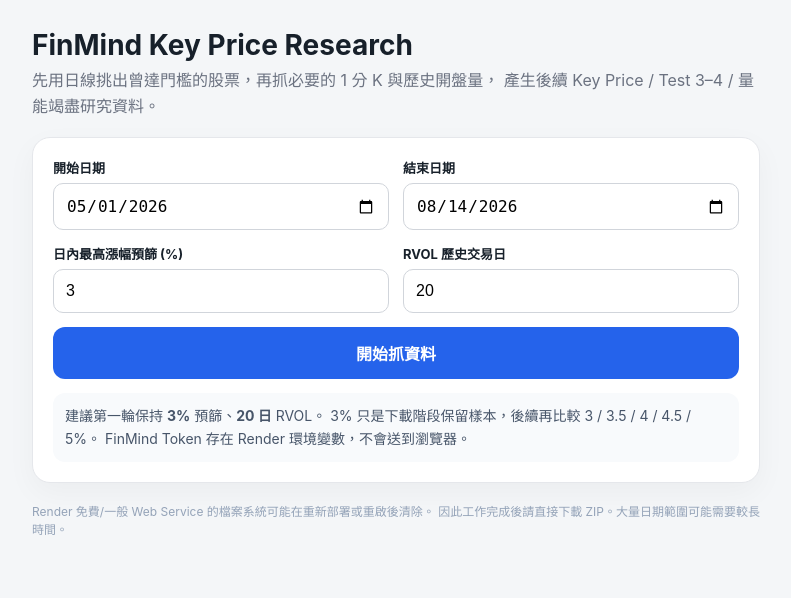
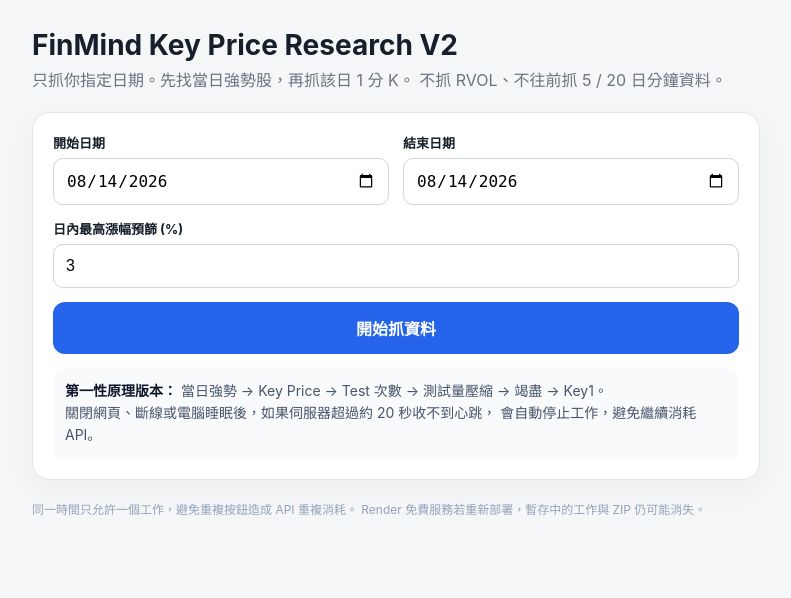
Before and after one commit to ting78963/finmind-keyprice-research, a Flask app: page / in a window 1280 px wide. Shown: the top 598 px of the page, without its empty margins (244-1035 px from the left). Run offline with Flask 3, Linux system fonts and the light colour scheme; parts of the project's set-up code (start-up, migrations or seed data) failed here and were passed over.

Commit message:
Add files via upload

```diff
--- a/templates/index.html
+++ b/templates/index.html
@@ -3,44 +3,46 @@
 <head>
   <meta charset="utf-8">
   <meta name="viewport" content="width=device-width,initial-scale=1">
-  <title>FinMind Key Price Research</title>
+  <title>FinMind Key Price Research V2</title>
   <style>
     :root{
       --bg:#f4f6f8; --card:#fff; --text:#17202a; --muted:#6b7280;
       --green:#18794e; --line:#e5e7eb; --blue:#2563eb; --danger:#b91c1c;
+      --warn:#92400e;
     }
     *{box-sizing:border-box}
     body{
-      margin:0; background:var(--bg); color:var(--text);
+      margin:0;background:var(--bg);color:var(--text);
       font-family:-apple-system,BlinkMacSystemFont,"Segoe UI","Noto Sans TC",sans-serif;
     }
     .wrap{max-width:760px;margin:0 auto;padding:28px 16px 60px}
-    .hero{margin-bottom:18px}
     h1{font-size:28px;margin:0 0 6px}
-    .sub{color:var(--muted);line-height:1.6}
+    .sub{color:var(--muted);line-height:1.6;margin-bottom:18px}
     .card{
       background:var(--card);border:1px solid var(--line);border-radius:18px;
-      padding:20px;box-shadow:0 10px 30px rgba(0,0,0,.04);
+      padding:20px;box-shadow:0 10px 30px rgba(0,0,0,.04)
     }
     .grid{display:grid;grid-template-columns:1fr 1fr;gap:14px}
     label{display:block;font-size:13px;font-weight:700;margin-bottom:6px}
     input{
       width:100%;font-size:16px;padding:12px;border-radius:10px;
-      border:1px solid #d1d5db;background:#fff;
+      border:1px solid #d1d5db;background:#fff
     }
     .full{grid-column:1/-1}
     button,.download{
-      display:inline-block;width:100%;border:0;border-radius:12px;
-      padding:14px 16px;font-size:16px;font-weight:800;cursor:pointer;
-      text-align:center;text-decoration:none;
+      width:100%;border:0;border-radius:12px;padding:14px 16px;
+      font-size:16px;font-weight:800;cursor:pointer;text-align:center;
+      text-decoration:none;display:inline-block
     }
-    button{background:var(--blue);color:white}
+    #startBtn{background:var(--blue);color:#fff}
+    #cancelBtn{background:#fff;color:var(--danger);border:1px solid #fecaca;margin-top:10px;display:none}
     button:disabled{opacity:.55;cursor:not-allowed}
-    .download{background:var(--green);color:white;margin-top:12px}
+    .download{background:var(--green);color:#fff;margin-top:12px}
     .note{
       margin-top:14px;padding:12px;border-radius:12px;background:#f8fafc;
       color:#475569;font-size:14px;line-height:1.6
     }
+    .note strong{color:#0f172a}
     .status{margin-top:18px;display:none}
     .bar{height:12px;background:#e5e7eb;border-radius:999px;overflow:hidden}
     .fill{height:100%;width:0;background:var(--green);transition:width .3s}
@@ -48,48 +50,44 @@
     .msg{font-size:14px;color:#475569;word-break:break-word}
     .pct{font-weight:800}
     .error{color:var(--danger)}
-    .foot{margin-top:20px;color:#94a3b8;font-size:12px;line-height:1.5}
+    .warn{color:var(--warn)}
+    .foot{margin-top:20px;color:#94a3b8;font-size:12px;line-height:1.6}
     @media(max-width:560px){.grid{grid-template-columns:1fr}.full{grid-column:auto}}
   </style>
 </head>
 <body>
 <div class="wrap">
-  <div class="hero">
-    <h1>FinMind Key Price Research</h1>
-    <div class="sub">
-      先用日線挑出曾達門檻的股票，再抓必要的 1 分 K 與歷史開盤量，
-      產生後續 Key Price / Test 3–4 / 量能竭盡研究資料。
-    </div>
+  <h1>FinMind Key Price Research V2</h1>
+  <div class="sub">
+    只抓你指定日期。先找當日強勢股，再抓該日 1 分 K。
+    不抓 RVOL、不往前抓 5 / 20 日分鐘資料。
   </div>
 
   <div class="card">
     <div class="grid">
       <div>
         <label>開始日期</label>
-        <input id="start" type="date" value="2026-05-01">
+        <input id="start" type="date" value="2026-08-14">
       </div>
       <div>
         <label>結束日期</label>
         <input id="end" type="date" value="2026-08-14">
       </div>
-      <div>
+      <div class="full">
         <label>日內最高漲幅預篩 (%)</label>
         <input id="screen" type="number" min="0" max="10" step="0.5" value="3">
       </div>
-      <div>
-        <label>RVOL 歷史交易日</label>
-        <input id="warmup" type="number" min="5" max="60" step="1" value="20">
-      </div>
-
       <div class="full">
         <button id="startBtn" onclick="startJob()">開始抓資料</button>
+        <button id="cancelBtn" onclick="cancelJob()">停止抓資料</button>
       </div>
     </div>
 
     <div class="note">
-      建議第一輪保持 <b>3%</b> 預篩、<b>20 日</b> RVOL。
-      3% 只是下載階段保留樣本，後續再比較 3 / 3.5 / 4 / 4.5 / 5%。
-      FinMind Token 存在 Render 環境變數，不會送到瀏覽器。
+      <strong>第一性原理版本：</strong>
+      當日強勢 → Key Price → Test 次數 → 測試量壓縮 → 竭盡 → Key1。<br>
+      關閉網頁、斷線或電腦睡眠後，如果伺服器超過約 20 秒收不到心跳，
+      會自動停止工作，避免繼續消耗 API。
     </div>
 
     <div id="status" class="status">
@@ -103,16 +101,19 @@
   </div>
 
   <div class="foot">
-    Render 免費/一般 Web Service 的檔案系統可能在重新部署或重啟後清除。
-    因此工作完成後請直接下載 ZIP。大量日期範圍可能需要較長時間。
+    同一時間只允許一個工作，避免重複按鈕造成 API 重複消耗。
+    Render 免費服務若重新部署，暫存中的工作與 ZIP 仍可能消失。
   </div>
 </div>
 
 <script>
-let timer = null;
+let jobId = null;
+let pollTimer = null;
+let heartbeatTimer = null;
 
 async function startJob(){
   const btn = document.getElementById("startBtn");
+  const cancelBtn = document.getElementById("cancelBtn");
   const status = document.getElementById("status");
   const result = document.getElementById("result");
 
@@ -124,7 +125,6 @@
     start: document.getElementById("start").value,
     end: document.getElementById("end").value,
     screen_pct: Number(document.getElementById("screen").value),
-    warmup_days: Number(document.getElementById("warmup").value),
   };
 
   try{
@@ -133,20 +133,65 @@
       headers:{"Content-Type":"application/json"},
       body:JSON.stringify(payload)
     });
-    const data = await r.json();
+
+    const text = await r.text();
+    let data;
+    try{
+      data = JSON.parse(text);
+    }catch{
+      throw new Error("伺服器回傳非 JSON，請看 Render Logs");
+    }
+
     if(!r.ok) throw new Error(data.error || "無法建立工作");
-    poll(data.job_id);
+
+    jobId = data.job_id;
+    cancelBtn.style.display = "block";
+
+    startHeartbeat();
+    poll();
+
   }catch(e){
     setError(e.message);
     btn.disabled = false;
   }
 }
 
-async function poll(jobId){
-  clearTimeout(timer);
+function startHeartbeat(){
+  stopHeartbeat();
+
+  heartbeatTimer = setInterval(async ()=>{
+    if(!jobId) return;
+    try{
+      await fetch(`/heartbeat/${jobId}`, {method:"POST"});
+    }catch(e){
+      // 不立即報錯；後端會用 timeout 自動取消
+    }
+  }, 5000);
+}
+
+function stopHeartbeat(){
+  if(heartbeatTimer){
+    clearInterval(heartbeatTimer);
+    heartbeatTimer = null;
+  }
+}
+
+async function poll(){
+  if(!jobId) return;
+
+  clearTimeout(pollTimer);
+
   try{
     const r = await fetch(`/status/${jobId}`);
-    const data = await r.json();
+    const text = await r.text();
+
+    let data;
+    try{
+      data = JSON.parse(text);
+    }catch{
+      throw new Error("狀態回傳中斷，請查看 Render Logs");
+    }
+
     if(!r.ok) throw new Error(data.error || "狀態查詢失敗");
 
     const p = Math.round(Number(data.progress || 0));
@@ -155,29 +200,71 @@
     document.getElementById("msg").textContent = data.message || "";
 
     if(data.status === "done"){
+      finishJob();
       document.getElementById("result").innerHTML =
-        `<a class="download" href="${data.download}">下載研究資料 ZIP</a>`;
-      document.getElementById("startBtn").disabled = false;
+        `<a class="download" href="${data.download}">下載 Key Price 研究資料 ZIP</a>`;
+      return;
+    }
+
+    if(data.status === "cancelled"){
+      finishJob();
+      document.getElementById("msg").innerHTML =
+        `<span class="warn">${data.message || "工作已停止"}</span>`;
       return;
     }
 
     if(data.status === "error"){
+      finishJob();
       setError(data.message || "發生錯誤");
-      document.getElementById("startBtn").disabled = false;
       return;
     }
 
-    timer = setTimeout(()=>poll(jobId), 1800);
+    pollTimer = setTimeout(poll, 1800);
+
   }catch(e){
     setError(e.message);
-    document.getElementById("startBtn").disabled = false;
+    // 不立即 finish，heartbeat 若還在代表 tab 還開著，可再看 log
+    pollTimer = setTimeout(poll, 3000);
   }
+}
+
+async function cancelJob(){
+  if(!jobId) return;
+
+  document.getElementById("cancelBtn").disabled = true;
+  document.getElementById("msg").textContent = "正在停止…";
+
+  try{
+    await fetch(`/cancel/${jobId}`, {method:"POST"});
+  }catch(e){}
+
+  stopHeartbeat();
+}
+
+function finishJob(){
+  stopHeartbeat();
+  clearTimeout(pollTimer);
+
+  document.getElementById("startBtn").disabled = false;
+  document.getElementById("cancelBtn").style.display = "none";
+  document.getElementById("cancelBtn").disabled = false;
 }
 
 function setError(text){
   document.getElementById("msg").innerHTML =
     `<span class="error">${String(text)}</span>`;
 }
+
+// 關閉/重新整理網頁時，嘗試立即通知後端停止。
+// 即使 sendBeacon 失敗，後端仍會因心跳逾時自動停止。
+window.addEventListener("pagehide", ()=>{
+  if(jobId){
+    try{
+      navigator.sendBeacon(`/cancel/${jobId}`, new Blob([], {type:"text/plain"}));
+    }catch(e){}
+  }
+  stopHeartbeat();
+});
 </script>
 </body>
 </html>
```
